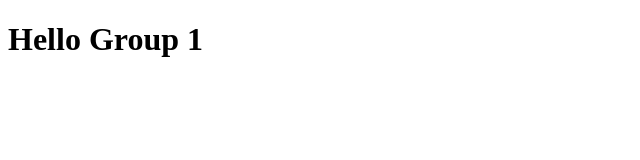
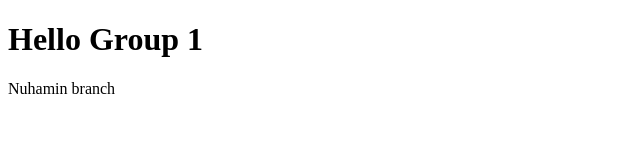
Before and after one commit to teniye24/publicPractice, a plain HTML site: page index.html in a window 1280 px wide. Shown: the whole page, without its empty margins (0-640 px from the left). Drawn offline with Linux system fonts and the light colour scheme.

Commit message:
nuhamin branch

```diff
--- a/index.html
+++ b/index.html
@@ -9,5 +9,8 @@
     <h1>
         Hello Group 1
     </h1>
+    <p>
+        Nuhamin branch
+    </p>
 </body>
 </html>
```
